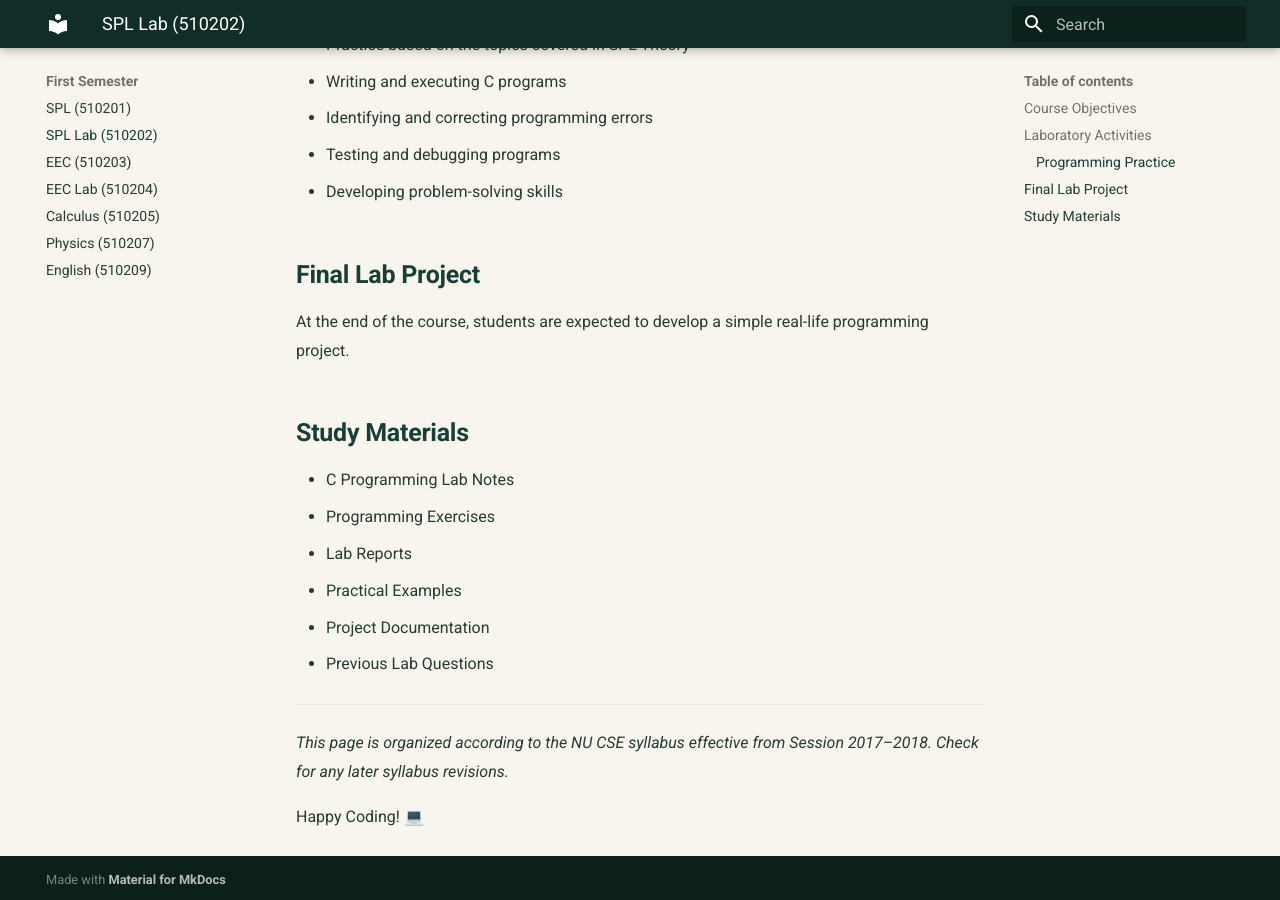
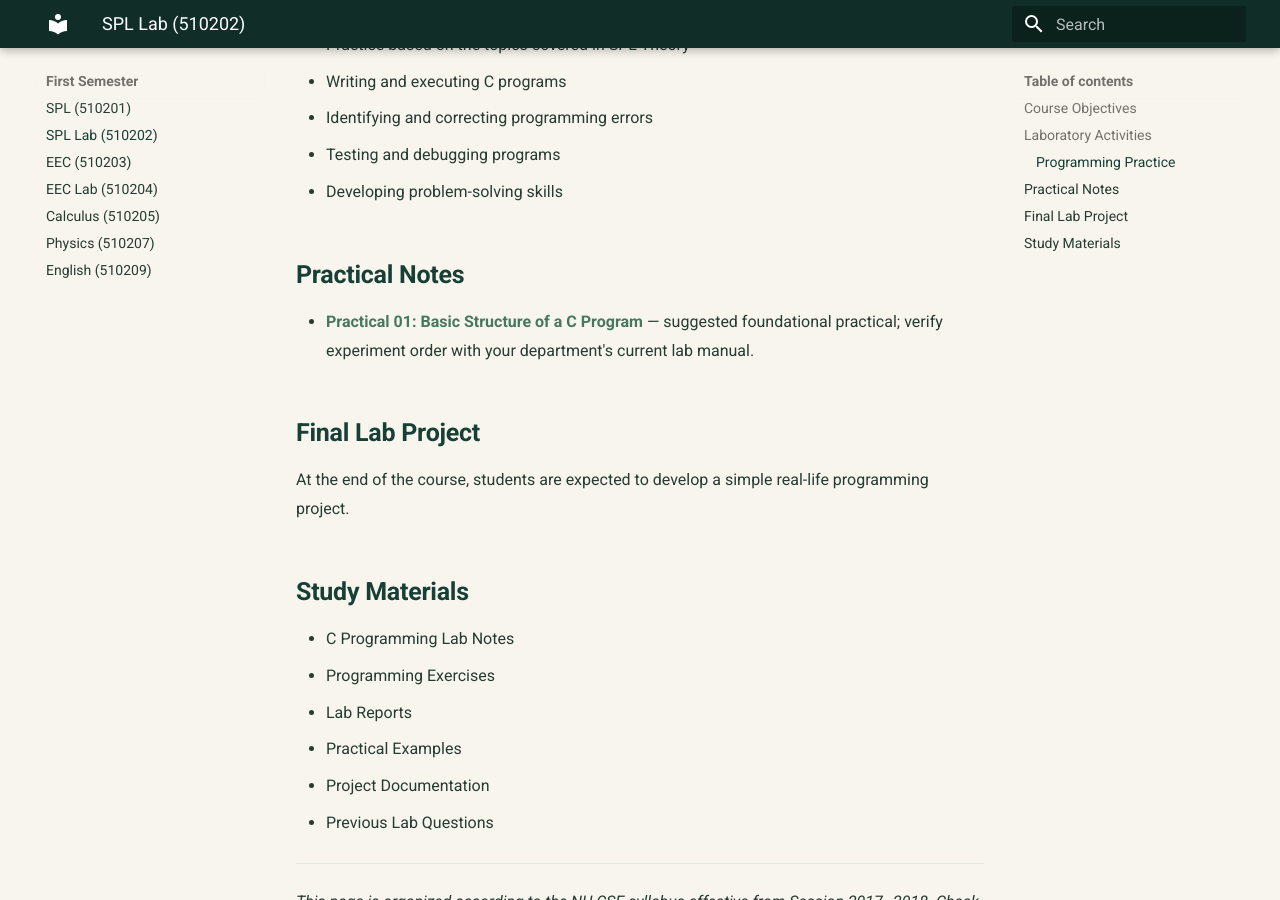
Before and after one commit to taimiyatahsin0-png/nu-cse-notes-store, an MkDocs documentation site: the page built from docs/subjects/spl-lab/index.md, in a window 1280 px wide and 900 px high, scrolled down 952 px. Built offline with MkDocs 1.6.1 and Material for MkDocs 9.7.7, drawn with Linux system fonts in a browser that asks for light colours.

Commit message:
Link first foundational SPL Lab practical

```diff
--- a/docs/subjects/spl-lab/index.md
+++ b/docs/subjects/spl-lab/index.md
@@ -31,6 +31,10 @@ Students will regularly solve programming problems to improve their practical pr
 - Testing and debugging programs
 - Developing problem-solving skills
 
+## Practical Notes
+
+- [Practical 01: Basic Structure of a C Program](01-basic-structure-of-c-program.md) — suggested foundational practical; verify experiment order with your department's current lab manual.
+
 ## Final Lab Project
 
 At the end of the course, students are expected to develop a simple real-life programming project.
```
